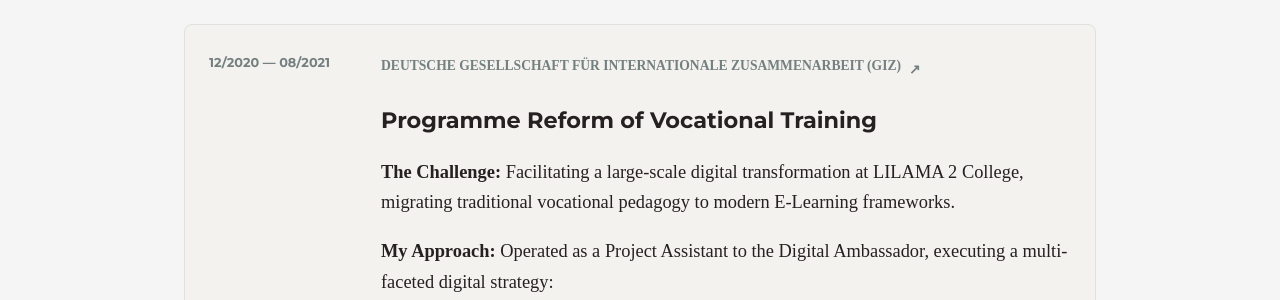
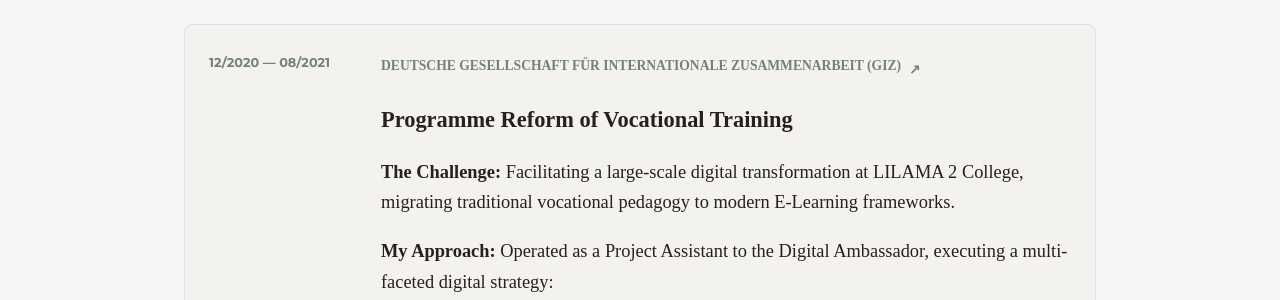
Before and after one commit to huongntn/portfolio-website, a Jekyll site: the page built from archive/index.html, in a window 1280 px wide. Shown: the part 270-570 px from the top of the page. Built offline with Jekyll 4.4.1, drawn with Linux system fonts in a browser that asks for light colours; some web fonts are replaced.

Commit message:
Update style.css

```diff
--- a/assets/css/style.css
+++ b/assets/css/style.css
@@ -72,7 +72,7 @@ hr { border: none; border-top: 1px solid var(--text-main); margin: 0; }
 /* Archive All Projects Page */
 .archive-page-container { max-width: 960px; margin: 0 auto; padding: 0 1.5rem; }
 .archive-project-card { background-color: #f3f2ef; padding: 1.5rem; border-radius: 8px; border: 1px solid #e0e0e0; margin-top: 3rem; margin-bottom: 2rem; display: grid; grid-template-columns: 140px 1fr; gap: 2rem; align-items: start; }
-.project-content h3 { font-family: var(--font-headers); font-size: 1.4rem; margin: 0.5rem 0; color: var(--text-main); min-width: 0; }
+.project-content h3 { font-family: var(--brand-orange); font-size: 1.4rem; margin: 0.5rem 0; color: var(--text-main); min-width: 0; }
 .company-link { display: inline-flex; align-items: center; text-decoration: none; color: var(--text-light); font-weight: 700; font-size: 0.85rem; text-transform: uppercase; transition: color 0.2s ease; margin-bottom: 0.5rem; }
 .company-link:hover { color: var(--brand-orange); }
 .company-link .arrow-up { margin-left: 0.5rem; display: inline-block; transition: transform 0.2s ease; }
```
